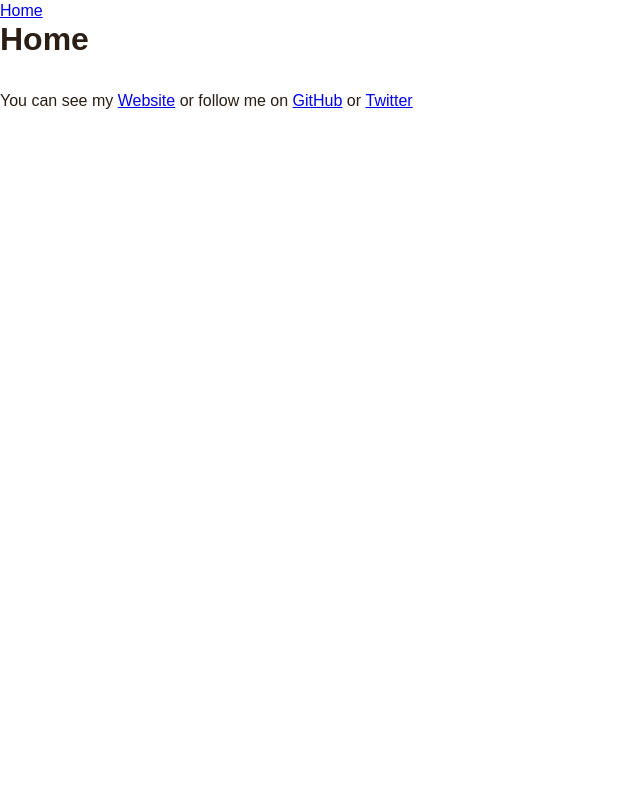
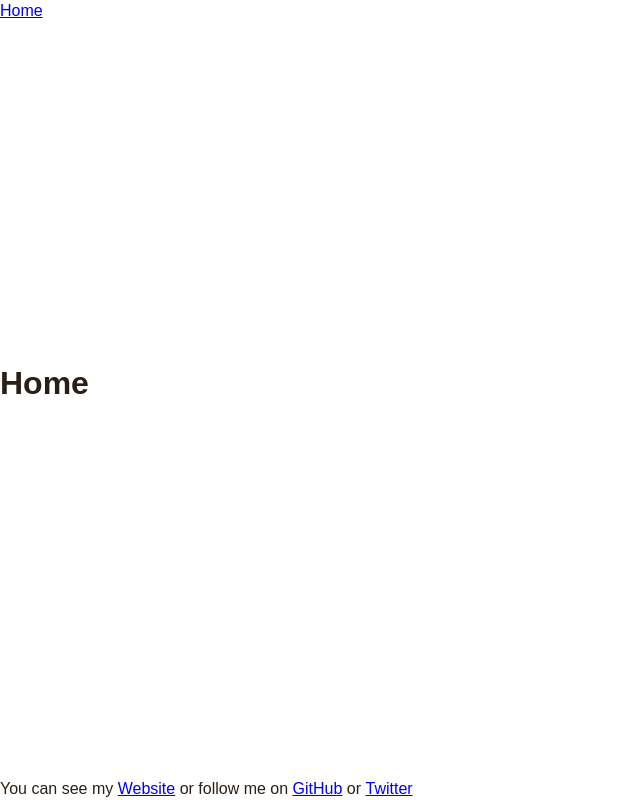
Before and after one commit to IgnaciodeNuevo/cooking, a React (Create React App) app: page / in a window 1280 px wide. Shown: the whole page, without its empty margins (0-640 px from the left). Built offline with nearby package versions, Linux system fonts and the light colour scheme; no server answers.

Commit message:
Added minimum height to .root

```diff
--- a/public/index.html
+++ b/public/index.html
@@ -23,7 +23,7 @@
   </head>
   <body>
     <noscript>You need to enable JavaScript to run this app.</noscript>
-    <div id="root"></div>
+    <div class="root" id="root"></div>
     <!--
       This HTML file is a template.
       If you open it directly in the browser, you will see an empty page.
--- a/src/assets/styles/base/_base.scss
+++ b/src/assets/styles/base/_base.scss
@@ -22,6 +22,12 @@
     box-sizing: inherit;
 }
 
+.root {
+    display: flex;
+    flex-direction: column;
+    justify-content: space-between;
+    min-height: 100vh;
+}
 
 img {
     max-width: 100%;
```
